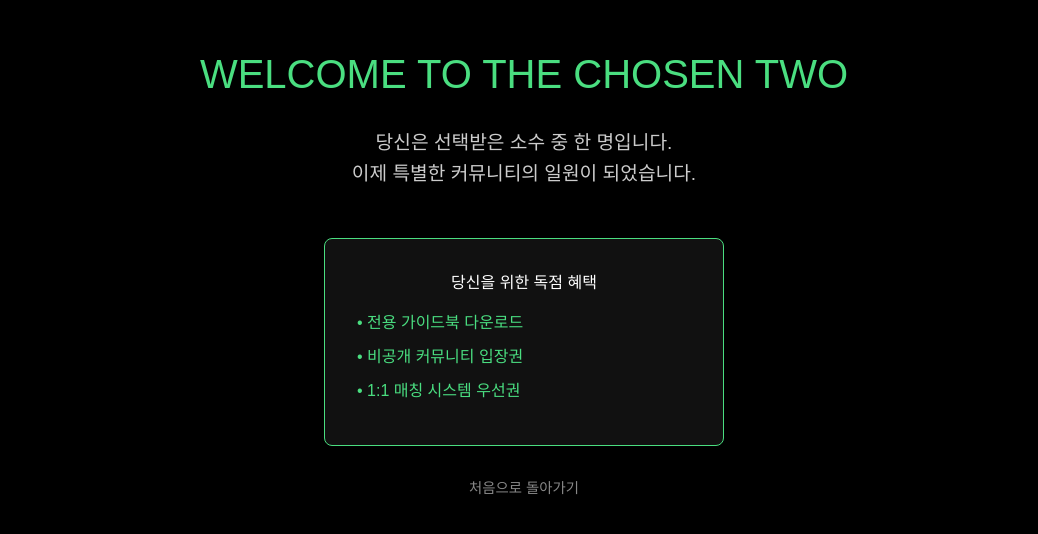
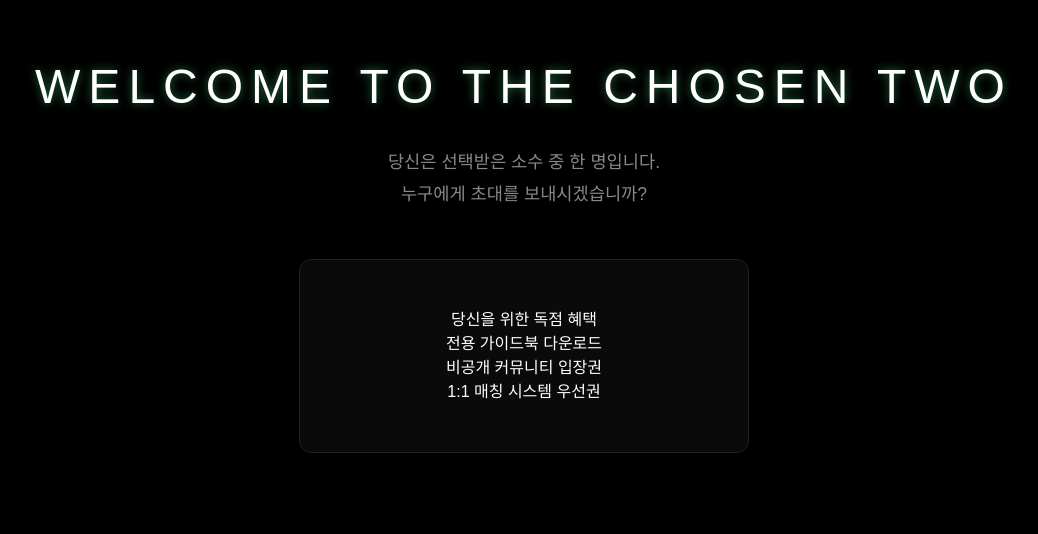
Before and after one commit to Yunseong0227/The-Chosen-Two, a Next.js app: page /welcome in a window 1280 px wide. Shown: the part 128-662 px from the top of the page, without its empty margins (116-1154 px from the left). Built offline with nearby package versions, Linux system fonts and the light colour scheme.

Commit message:
sub page 개발중

```diff
--- a/app/welcome/page.tsx
+++ b/app/welcome/page.tsx
@@ -9,7 +9,7 @@ export default function WelcomePage() {
       <h1 className={styles.title}>WELCOME TO THE CHOSEN TWO</h1>
       <p className={styles.description}>
         당신은 선택받은 소수 중 한 명입니다. <br />
-        이제 특별한 커뮤니티의 일원이 되었습니다.
+        누구에게 초대를 보내시겠습니까?
       </p>
 
       <div className={styles.contentCard}>
@@ -21,9 +21,7 @@ export default function WelcomePage() {
         </ul>
       </div>
 
-      <Link href="/" className={styles.backButton}>
-        처음으로 돌아가기
-      </Link>
+
     </main>
   );
 }
--- a/app/welcome/welcome.module.css
+++ b/app/welcome/welcome.module.css
@@ -11,37 +11,66 @@
 }
 
 .title {
-  font-size: 2.5rem;
-  color: #4ade80; /* 성공을 상징하는 초록색 */
+  font-size: 3rem;
+  color: #fff;
+  letter-spacing: 0.5rem;
   margin-bottom: 1.5rem;
+  text-shadow: 0 0 10px rgba(74, 222, 128, 0.5);
 }
 
 .description {
-  font-size: 1.2rem;
-  line-height: 1.6;
+  font-size: 1.1rem;
+  line-height: 1.8;
   margin-bottom: 3rem;
-  color: #ccc;
+  color: #888;
 }
 
 .contentCard {
-  background-color: #111;
-  border: 1px solid #4ade80;
-  padding: 2rem;
-  border-radius: 8px;
+  background-color: #0a0a0a;
+  border: 1px solid #222;
+  padding: 3rem 2rem;
+  border-radius: 12px;
   width: 100%;
-  max-width: 400px;
-  margin-bottom: 2rem;
+  max-width: 450px;
+  margin-bottom: 2.5rem;
 }
 
-.contentCard h3 { margin-bottom: 1rem; }
-.contentCard ul { text-align: left; list-style: none; padding: 0; }
-.contentCard li { margin: 10px 0; color: #4ade80; }
-.contentCard li::before { content: "• "; }
-
-.backButton {
-  color: #888;
-  text-decoration: none;
-  font-size: 0.9rem;
+.codeBox {
+  font-size: 2rem;
+  font-weight: bold;
+  letter-spacing: 0.3rem;
+  color: #4ade80;
+  background: #111;
+  padding: 15px;
+  margin: 20px 0;
+  border: 1px dashed #4ade80;
 }
 
-.backButton:hover { color: #fff; }
+.subText {
+  font-size: 0.9rem;
+  color: #666;
+}
+
+/* 초대하기 버튼 스타일 */
+.inviteButton {
+  padding: 16px 40px;
+  font-size: 1rem;
+  font-weight: bold;
+  letter-spacing: 0.1rem;
+  background-color: #4ade80; /* 강조 색상 */
+  color: #000;
+  border: none;
+  border-radius: 4px;
+  cursor: pointer;
+  transition: all 0.3s ease;
+}
+
+.inviteButton:hover {
+  background-color: #22c55e;
+  transform: translateY(-2px);
+  box-shadow: 0 10px 20px rgba(74, 222, 128, 0.2);
+}
+
+.inviteButton:active {
+  transform: translateY(0);
+}
```
Also changed, not shown: app/dashboard/page.tsx (added), app/invite/page.tsx (added).
